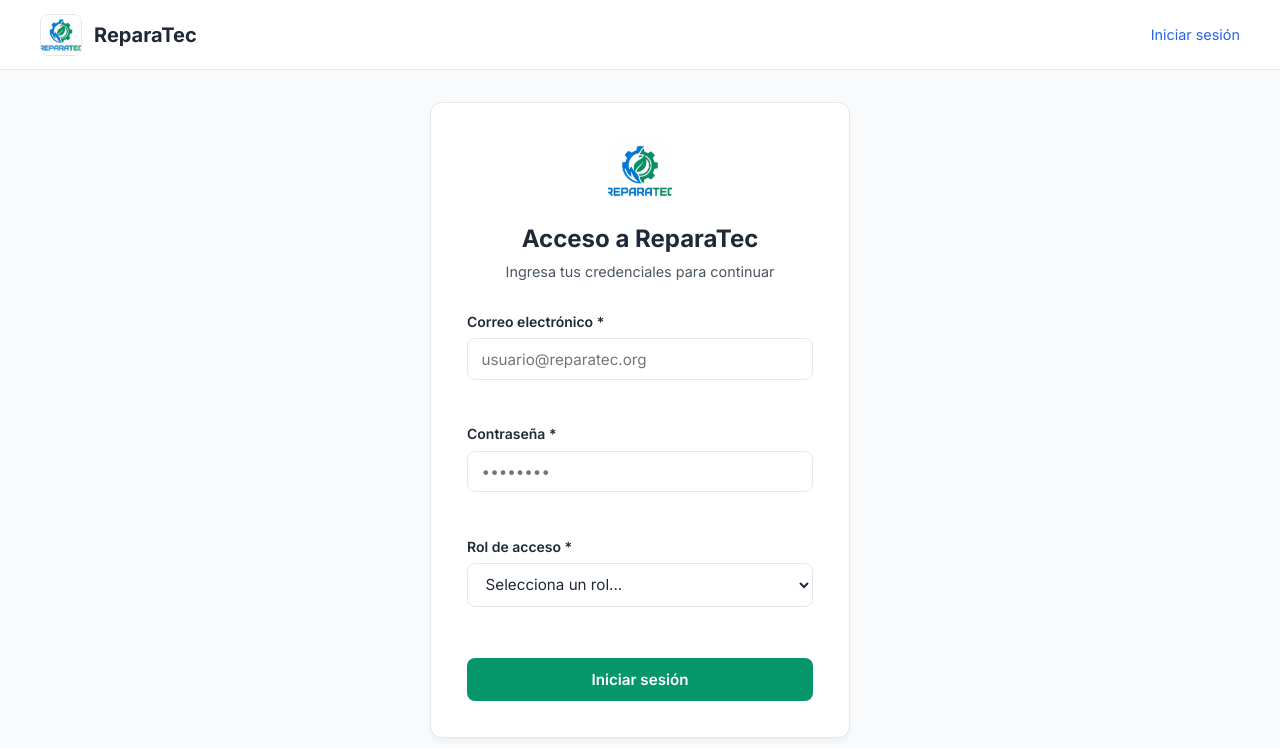
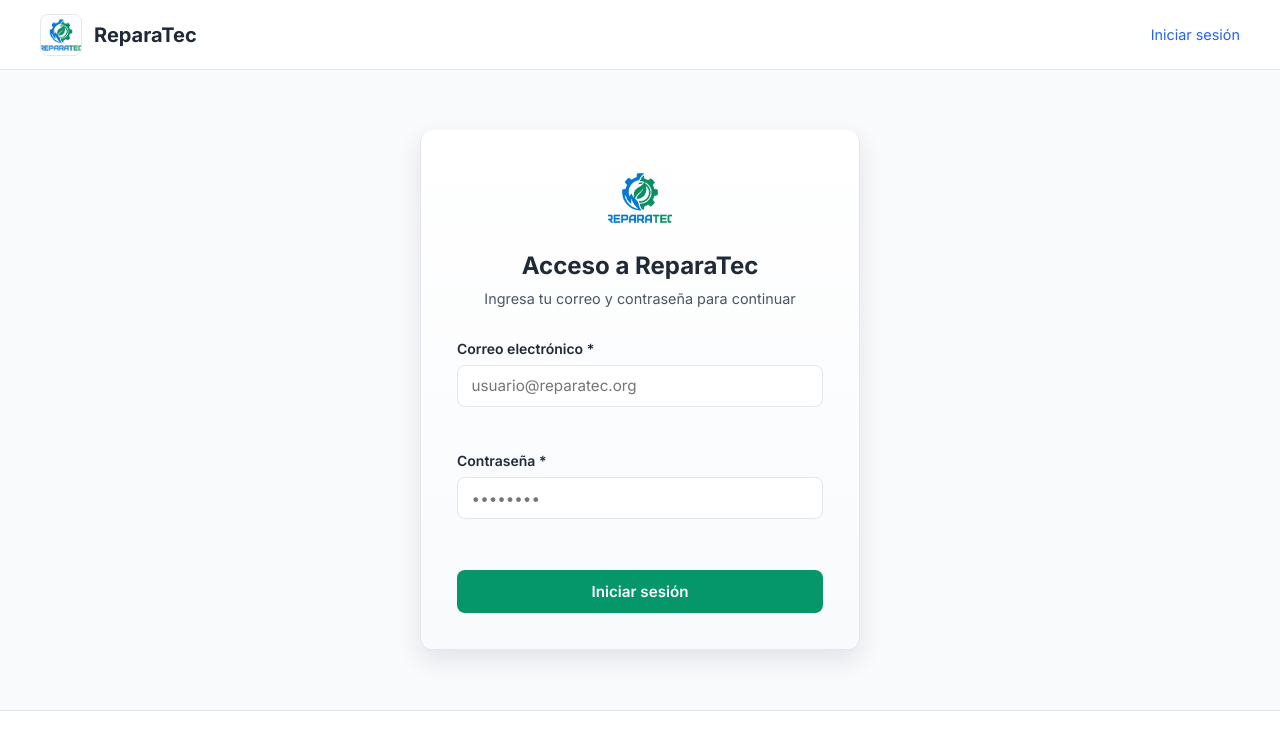
Before and after one commit to mila09-c/ReparaTec, a website built with Vite: page login.html in a window 1280 px wide. Shown: the top 748 px of the page. Built offline with nearby package versions, Linux system fonts and the light colour scheme.

Commit message:
refactor(login): actualizar estructura HTML y estilos CSS del login

```diff
--- a/login.html
+++ b/login.html
@@ -14,7 +14,7 @@
       <div class="login-header">
         <img src="/image/logo.jpg" alt="Logo ReparaTec" />
         <h1 id="login-title">Acceso a ReparaTec</h1>
-        <p>Ingresa tus credenciales para continuar</p>
+        <p>Ingresa tu correo y contraseña para continuar</p>
       </div>
 
       <form id="login-form" novalidate>
@@ -42,12 +42,6 @@
           <span class="error-msg" id="error-Contrasena"></span>
         </div>
 
-        <div class="form-group">
-          <label for="ID_Rol">Rol de acceso *</label>
-          <select id="ID_Rol" name="ID_Rol" required></select>
-          <span class="error-msg" id="error-Rol"></span>
-        </div>
-
         <button type="submit" class="btn-positivo">Iniciar sesión</button>
       </form>
     </section>
--- a/src/css/login.css
+++ b/src/css/login.css
@@ -10,13 +10,14 @@
 }
 
 .login-card {
-  background-color: var(--color-blanco);
+  background: linear-gradient(180deg, var(--color-blanco) 0%, #F8FAFC 100%);
   border: 1px solid var(--color-borde);
+  border-top: 5px solid var(--color-acento-oscuro);
   border-radius: 0.75rem;
   padding: 2.25rem;
   width: 100%;
-  max-width: 420px;
-  box-shadow: 0 4px 6px -1px rgba(0, 0, 0, 0.05);
+  max-width: 440px;
+  box-shadow: 0 10px 25px rgba(30, 27, 75, 0.1);
 }
 
 .login-header {
@@ -30,12 +31,13 @@
   object-fit: cover;
   border-radius: 0.75rem;
   margin-bottom: 0.75rem;
+  border: 2px solid var(--color-acento-calido);
 }
 
 .login-header h1 {
   font-size: 1.5rem;
   font-weight: 700;
-  color: var(--color-texto);
+  color: var(--color-acento-oscuro);
 }
 
 .login-header p {
@@ -53,7 +55,7 @@
   font-size: 0.875rem;
   font-weight: 600;
   margin-bottom: 0.4rem;
-  color: var(--color-texto);
+  color: var(--color-acento-oscuro);
 }
 
 .form-group input,
@@ -72,7 +74,7 @@
 .form-group select:focus {
   outline: none;
   border-color: var(--color-primario);
-  box-shadow: 0 0 0 3px rgba(37, 99, 235, 0.15);
+  box-shadow: 0 0 0 3px rgba(37, 99, 235, 0.18);
 }
 
 .error-msg {
```
